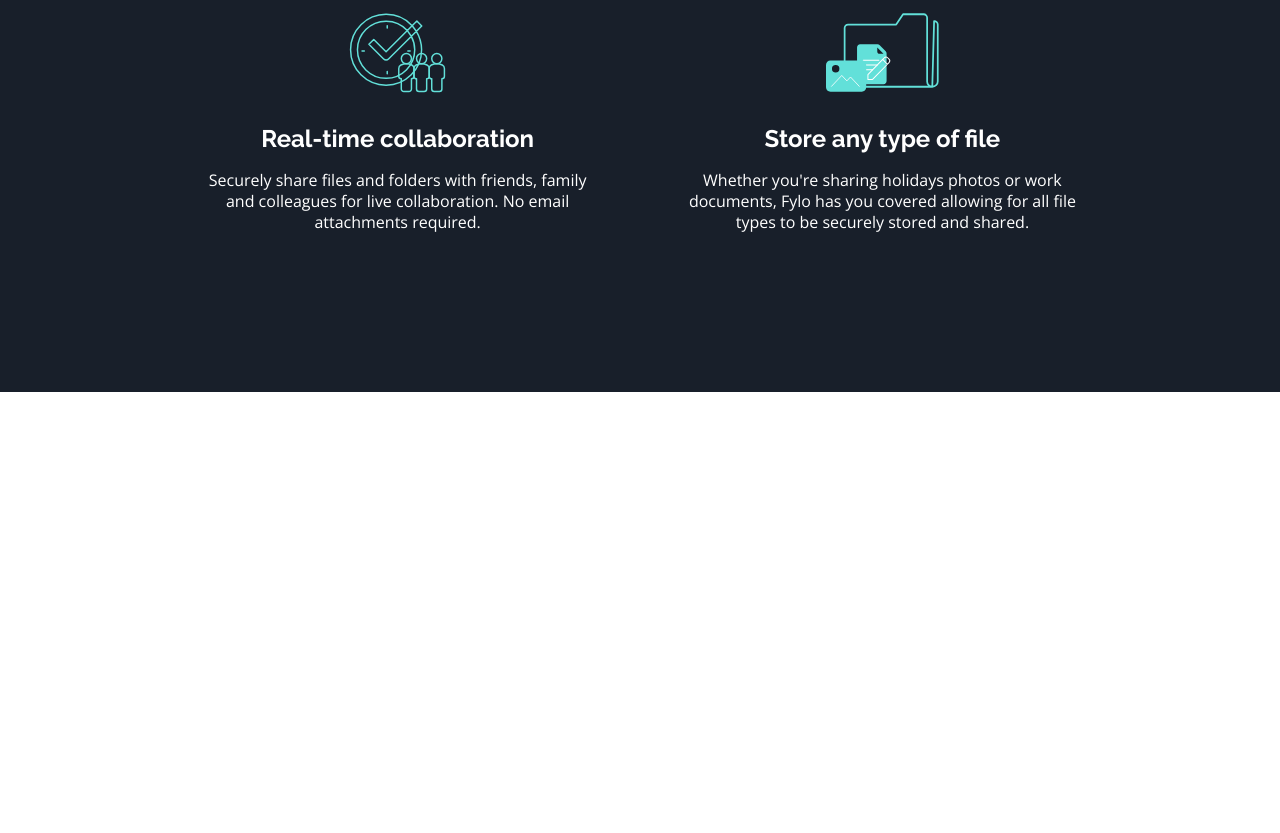
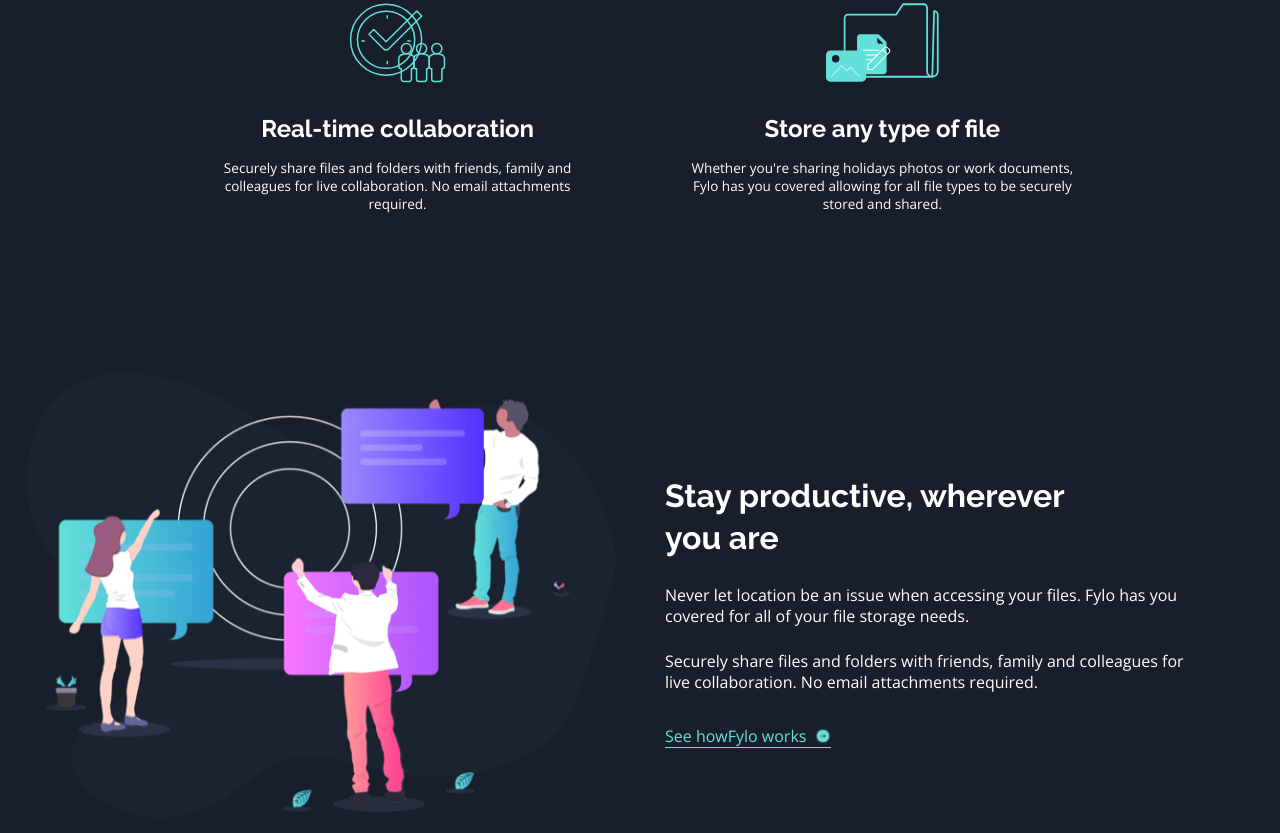
Before and after one commit to Sido-A/fylo_landing_page, a plain HTML site: page index.html in a window 1280 px wide. Shown: the part 1587-2420 px from the top of the page. Before the commit the page ends 2211 px from the top, so only its background shows below. Drawn offline with nearby package versions, Linux system fonts and the light colour scheme.

Commit message:
added productive section, styling

```diff
--- a/index.html
+++ b/index.html
@@ -90,7 +90,19 @@
   </section>
 
   <section class="productive">
-
+    <div class="productive__grid">
+      <div class="productive__image">
+        <img src="./images/illustration-stay-productive.png" alt="Stay productive">
+      </div>
+      <div class="productive__text">
+        <h2>Stay productive, wherever you are</h2>
+        <p>Never let location be an issue when accessing your files. Fylo has you covered for all of your file
+        storage needs.</p>
+        <p>Securely share files and folders with friends, family and colleagues for live collaboration. No email
+        attachments required.</p>
+        <a href="#">See howFylo works</a>
+      </div>
+    </div>
   </section>
 
 
@@ -103,13 +115,11 @@
 
 
 
-  Stay productive, wherever you are
 
-  Never let location be an issue when accessing your files. Fylo has you covered for all of your file
-  storage needs.
 
-  Securely share files and folders with friends, family and colleagues for live collaboration. No email
-  attachments required.
+
+
+
 
   See how Fylo works
 
--- a/scss/_features.scss
+++ b/scss/_features.scss
@@ -40,7 +40,7 @@
     }
 
     &__description {
-      font-size: 1rem;
+      font-size: 0.53em;
     }
   }
 }
--- a/scss/_global.scss
+++ b/scss/_global.scss
@@ -22,7 +22,15 @@ a {
   color: $white;
 }
 
+a,
+p {
+  font-size: 0.875rem;
+  @include breakpoint(large) {
+    font-size: 1rem;
+  }
+}
 a {
+  font-size: 1rem;
   text-decoration: none;
 }
 
@@ -33,12 +41,14 @@ h3 {
 }
 
 p {
+  font-size: 1rem;
   margin-top: 0;
   margin-bottom: 1.5em;
 }
 
 section {
   padding: 0 27px 160px;
+  background-color: $mainBlue;
 }
 
 button,
--- a/scss/_productive.scss
+++ b/scss/_productive.scss
@@ -0,0 +1,52 @@
+.productive {
+  &__grid {
+    display: grid;
+    grid-template-columns: 1fr;
+    align-items: center;
+    gap: 50px;
+    max-width: 600px;
+    margin: 0 auto;
+
+    @include breakpoint(large) {
+      grid-template-columns: repeat(2, 1fr);
+      max-width: none;
+    }
+  }
+
+  &__image {
+    text-align: center;
+    img {
+      width: 100%;
+      max-width: 615px;
+    }
+  }
+
+  &__text {
+    max-width: 650px;
+
+    @include breakpoint(large) {
+      padding-right: 4rem;
+    }
+    h2 {
+      font-size: 1.25em;
+      @include breakpoint(large) {
+        max-width: 400px;
+      }
+    }
+
+    a {
+      background-image: url("../images/icon-arrow.svg");
+      background-repeat: no-repeat;
+      background-position: right center;
+      padding-right: 25px;
+      color: $ctaCyan;
+      border-bottom: 1px solid $ctaCyan;
+      transition: all 200ms ease-in-out;
+
+      &:hover {
+        color: #fff;
+        border-bottom: 1px solid #fff;
+      }
+    }
+  }
+}
```
Also changed, not shown: scss/style.css, 1 other file.
